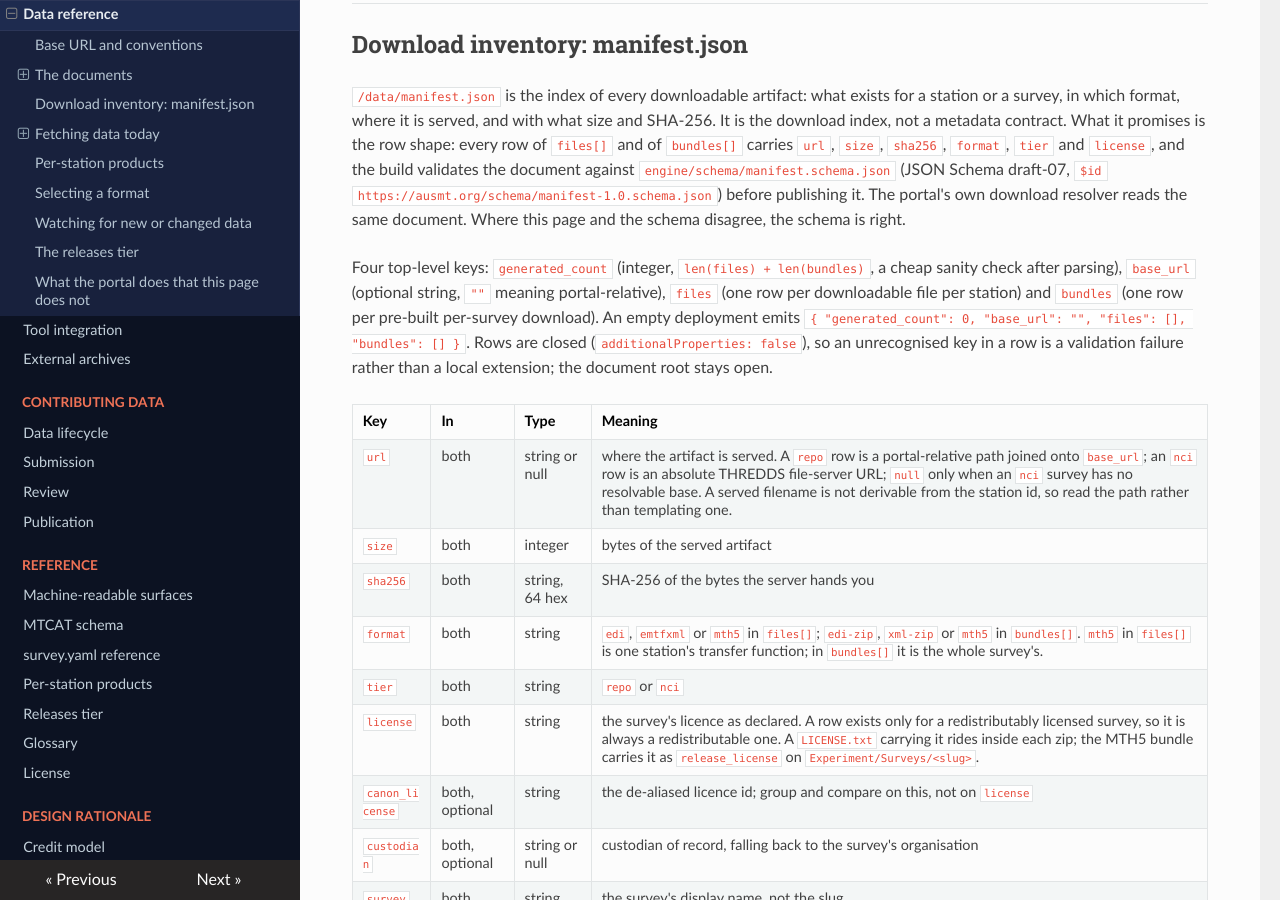
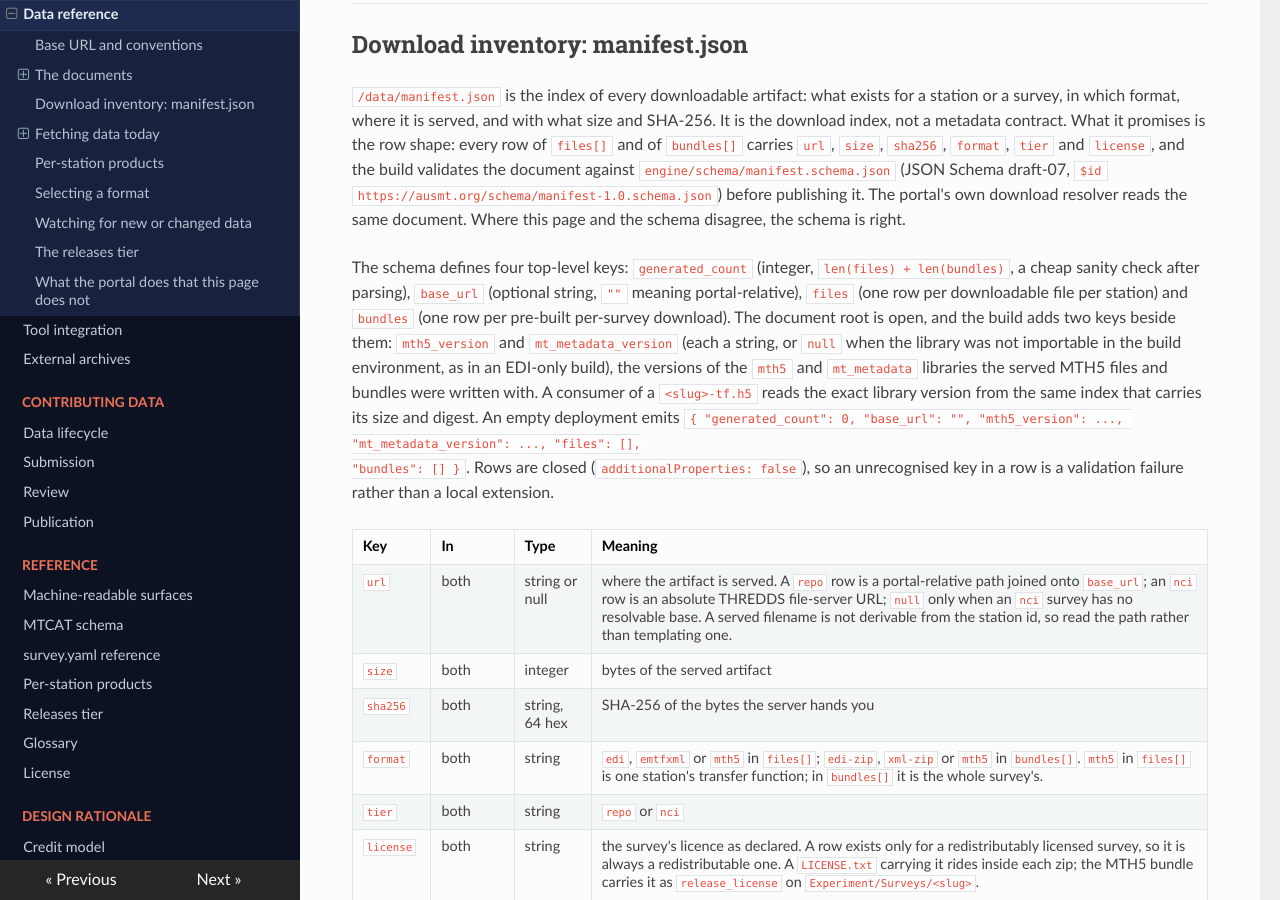
Before and after one commit to bvkay/ausmt, an MkDocs documentation site: the page built from docs/docs/interoperability/api-reference.md, in a window 1280 px wide and 900 px high, scrolled down 5138 px. Built offline with MkDocs 1.6.1, drawn with Linux system fonts in a browser that asks for light colours; nearby versions of some CDN libraries.

Commit message:
docs: the download index owns the library-version fact, so tool integration points at manifest.json and the manifest fold names its two root version keys

```diff
--- a/docs/docs/interoperability/api-reference.md
+++ b/docs/docs/interoperability/api-reference.md
@@ -229,12 +229,17 @@ against `engine/schema/manifest.schema.json` (JSON Schema draft-07, `$id`
 `https://ausmt.org/schema/manifest-1.0.schema.json`) before publishing it. The portal's own download
 resolver reads the same document. Where this page and the schema disagree, the schema is right.
 
-Four top-level keys: `generated_count` (integer, `len(files) + len(bundles)`, a cheap sanity check after
-parsing), `base_url` (optional string, `""` meaning portal-relative), `files` (one row per downloadable
-file per station) and `bundles` (one row per pre-built per-survey download). An empty deployment emits
-`{ "generated_count": 0, "base_url": "", "files": [], "bundles": [] }`. Rows are closed
-(`additionalProperties: false`), so an unrecognised key in a row is a validation failure rather than a
-local extension; the document root stays open.
+The schema defines four top-level keys: `generated_count` (integer, `len(files) + len(bundles)`, a
+cheap sanity check after parsing), `base_url` (optional string, `""` meaning portal-relative), `files`
+(one row per downloadable file per station) and `bundles` (one row per pre-built per-survey download).
+The document root is open, and the build adds two keys beside them: `mth5_version` and
+`mt_metadata_version` (each a string, or `null` when the library was not importable in the build
+environment, as in an EDI-only build), the versions of the `mth5` and `mt_metadata` libraries the served
+MTH5 files and bundles were written with. A consumer of a `<slug>-tf.h5` reads the exact library
+version from the same index that carries its size and digest. An empty deployment emits
+`{ "generated_count": 0, "base_url": "", "mth5_version": ..., "mt_metadata_version": ..., "files": [],
+"bundles": [] }`. Rows are closed (`additionalProperties: false`), so an unrecognised key in a row is a
+validation failure rather than a local extension.
 
 | Key | In | Type | Meaning |
 |---|---|---|---|
```
Also changed, not shown: docs/docs/interoperability/tool-integration.md (+5 -2 lines).
